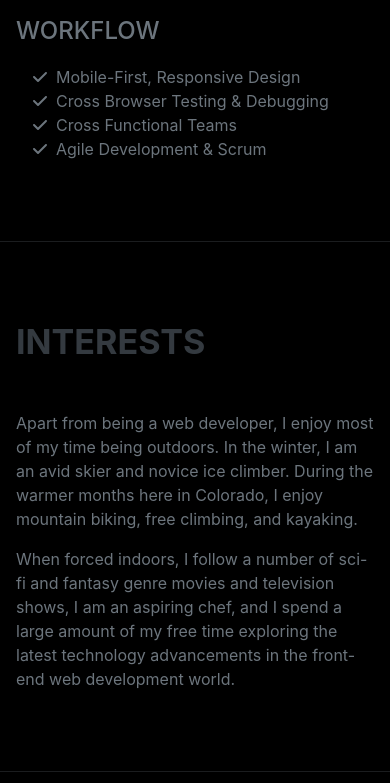
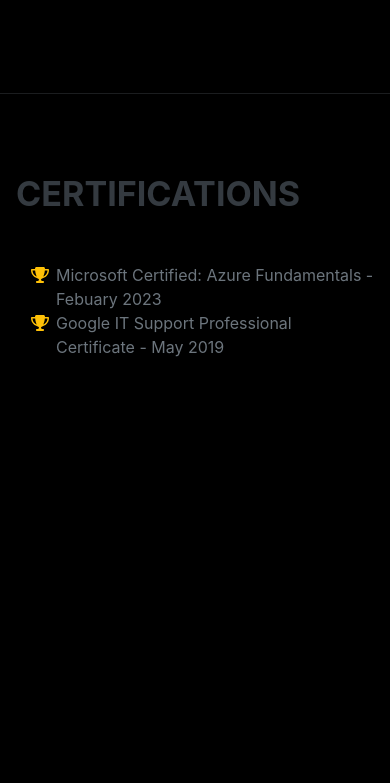
Before and after one commit to louispachas94/pachastech_website, a website: page src/index.html in a window 390 px wide. Shown: the part 3241-4024 px from the top of the page. After the commit the page ends 3680 px from the top, so only its background shows below. Drawn offline with nearby package versions, Linux system fonts and the light colour scheme; a web font is replaced by a local one.

Commit message:
color change test & info format change

```diff
--- a/src/index.html
+++ b/src/index.html
@@ -29,7 +29,6 @@
                     <li class="nav-item"><a class="nav-link js-scroll-trigger" href="#experience">Experience</a></li>
                     <li class="nav-item"><a class="nav-link js-scroll-trigger" href="#education">Education</a></li>
                     <li class="nav-item"><a class="nav-link js-scroll-trigger" href="#skills">Skills</a></li>
-                    <li class="nav-item"><a class="nav-link js-scroll-trigger" href="#interests">Interests</a></li>
                     <li class="nav-item"><a class="nav-link js-scroll-trigger" href="#awards">Certifications</a></li>
                 </ul>
             </div>
@@ -118,38 +117,10 @@
                         <li class="list-inline-item"><i class="fab fa-html5"></i></li>
                         <li class="list-inline-item"><i class="fab fa-css3-alt"></i></li>
                     </ul>
-                    <div class="subheading mb-3">Workflow</div>
-                    <ul class="fa-ul mb-0">
-                        <li>
-                            <span class="fa-li"><i class="fas fa-check"></i></span>
-                            Mobile-First, Responsive Design
-                        </li>
-                        <li>
-                            <span class="fa-li"><i class="fas fa-check"></i></span>
-                            Cross Browser Testing & Debugging
-                        </li>
-                        <li>
-                            <span class="fa-li"><i class="fas fa-check"></i></span>
-                            Cross Functional Teams
-                        </li>
-                        <li>
-                            <span class="fa-li"><i class="fas fa-check"></i></span>
-                            Agile Development & Scrum
-                        </li>
-                    </ul>
                 </div>
             </section>
             <hr class="m-0" />
-            <!-- Interests-->
-            <section class="resume-section" id="interests">
-                <div class="resume-section-content">
-                    <h2 class="mb-5">Interests</h2>
-                    <p>Apart from being a web developer, I enjoy most of my time being outdoors. In the winter, I am an avid skier and novice ice climber. During the warmer months here in Colorado, I enjoy mountain biking, free climbing, and kayaking.</p>
-                    <p class="mb-0">When forced indoors, I follow a number of sci-fi and fantasy genre movies and television shows, I am an aspiring chef, and I spend a large amount of my free time exploring the latest technology advancements in the front-end web development world.</p>
-                </div>
-            </section>
-            <hr class="m-0" />
-            <!-- Awards-->
+            <!-- Certifications-->
             <section class="resume-section" id="awards">
                 <div class="resume-section-content">
                     <h2 class="mb-5">Certifications</h2>
```
Also changed, not shown: readme.md, src/css/styles.css.
